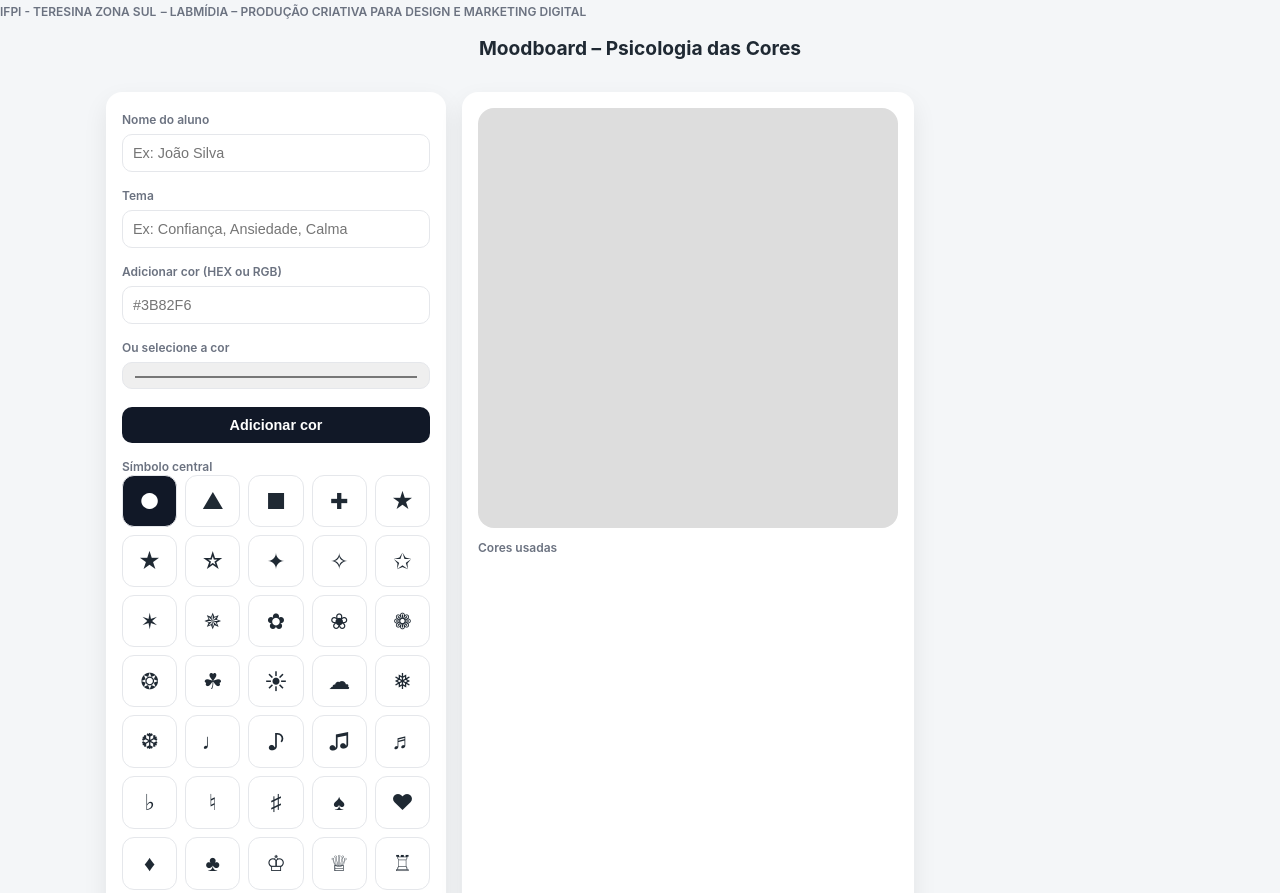
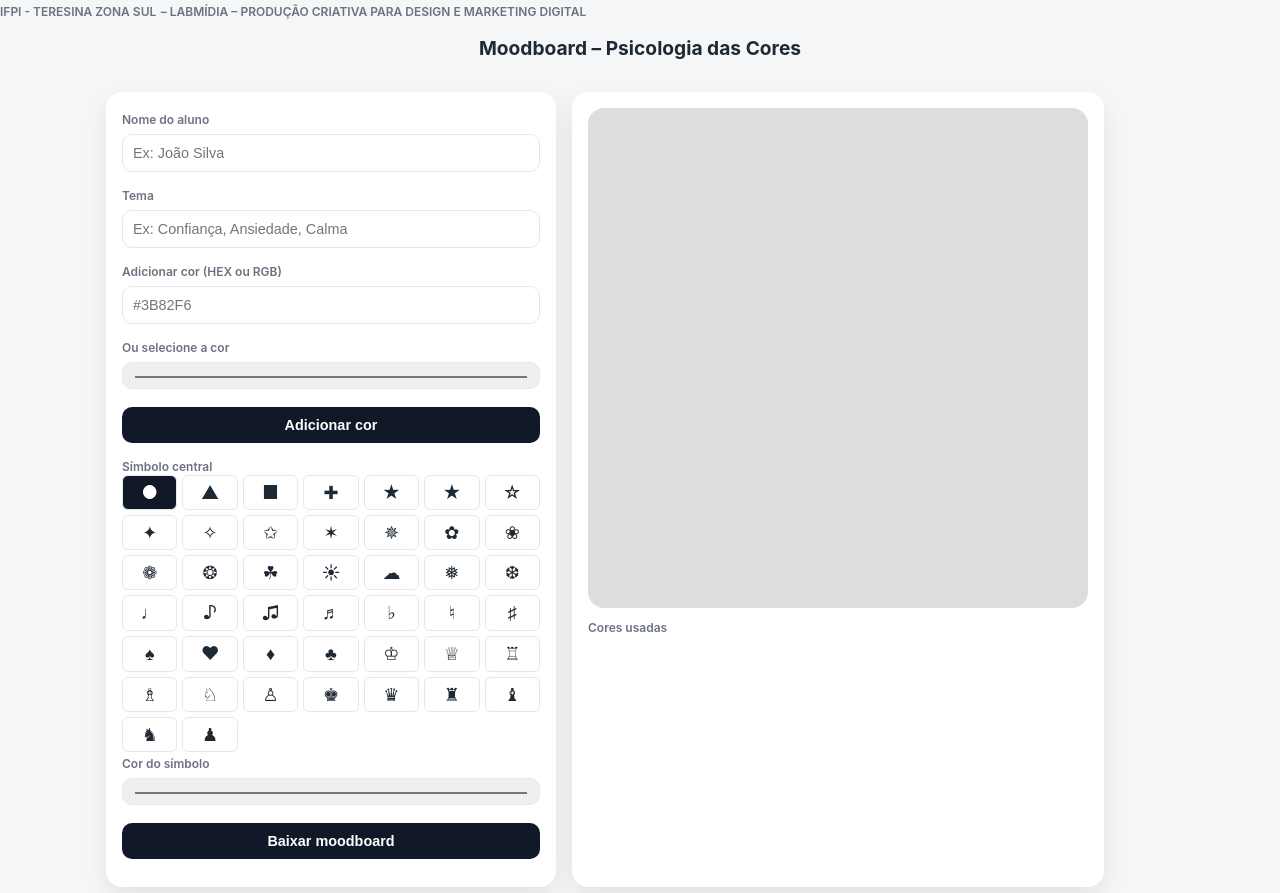
Before and after one commit to wagnerlrodrigues/moodboard, a plain HTML site: page index.html in a window 1280 px wide. Shown: the top 893 px of the page. Drawn offline with Linux system fonts and the light colour scheme.

Commit message:
Update index.html

```diff
--- a/index.html
+++ b/index.html
@@ -3,8 +3,8 @@
 <head>
   <meta charset="UTF-8" />
   <meta name="viewport" content="width=device-width, initial-scale=1.0" />
-  <title>Moodboard – Psicologia das Cores</title>
-  <label>IFPI - TERESINA ZONA SUL</label>
+  <title>Moodboard – Psicologia das Cores - </title>
+   <label>IFPI - TERESINA ZONA SUL</label>
     <label> – LABMÍDIA –  PRODUÇÃO CRIATIVA PARA DESIGN E MARKETING DIGITAL
 </label>
   <style>
@@ -73,15 +73,15 @@
 
     .symbols {
       display: grid;
-      grid-template-columns: repeat(5, 1fr);
-      gap: 8px;
+      grid-template-columns: repeat(7, 1fr);
+      gap: 5px;
     }
 
     .symbol {
       text-align: center;
-      padding: 12px;
-      font-size: 22px;
-      border-radius: 12px;
+      padding: 6px;
+      font-size: 18px;
+      border-radius: 6px;
       border: 1px solid #e5e7eb;
       cursor: pointer;
     }
@@ -105,7 +105,7 @@
 
     canvas {
       width: 100%;
-      max-width: 420px;
+      max-width: 4420px;
       aspect-ratio: 1 / 1;
       border-radius: 16px;
       background: #ddd;
@@ -132,7 +132,7 @@
         flex-direction: row;
       }
       .controls {
-        max-width: 340px;
+        max-width: 450px;
       }
     }
   </style>
@@ -206,6 +206,7 @@
         <div class="symbol" onclick="selectSymbol(this)">♝</div>
         <div class="symbol" onclick="selectSymbol(this)">♞</div>
         <div class="symbol" onclick="selectSymbol(this)">♟</div>
+
       </div>
 
       <label>Cor do símbolo</label>
```
